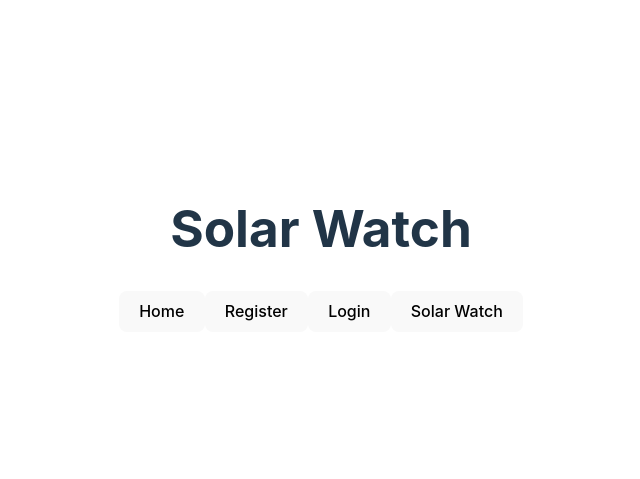
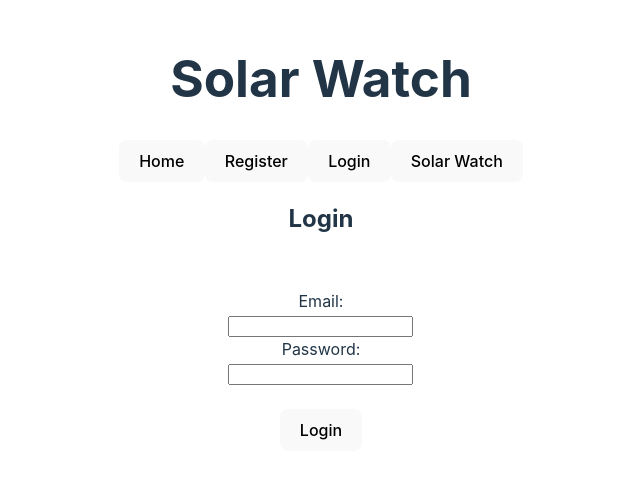
Before and after one commit to szoszo23/Solar_Watch, a React (Vite) app in the folder Solar_Watch_Frontend/: page /login in a window 1280 px wide. Shown: the part 151-630 px from the top of the page, without its empty margins (319-959 px from the left). Built offline with nearby package versions, Linux system fonts and the light colour scheme.

Commit message:
Login form implemented

```diff
--- a/Solar_Watch_Frontend/src/Pages/Login.jsx
+++ b/Solar_Watch_Frontend/src/Pages/Login.jsx
@@ -2,8 +2,25 @@ import React from "react";
 import { useNavigate } from "react-router-dom";
 
 function Login() {
+    const navigate = useNavigate();
+    async function handleSubmit(event) {
 
-    return(<div></div>)
+    }
+    return(<div>
+        <h2>Login</h2>
+        <form className="card" onSubmit={handleSubmit}>
+            <label>Email:</label>
+            <br/>
+            <input type="email" name="email"/>
+            <br/>
+            <label>Password:</label>
+            <br/>
+            <input type="password" name="password"/>
+            <br/>
+            <br/>
+            <button type="submit">Login</button>
+        </form>
+    </div>)
 }
 
 export default Login;
```
